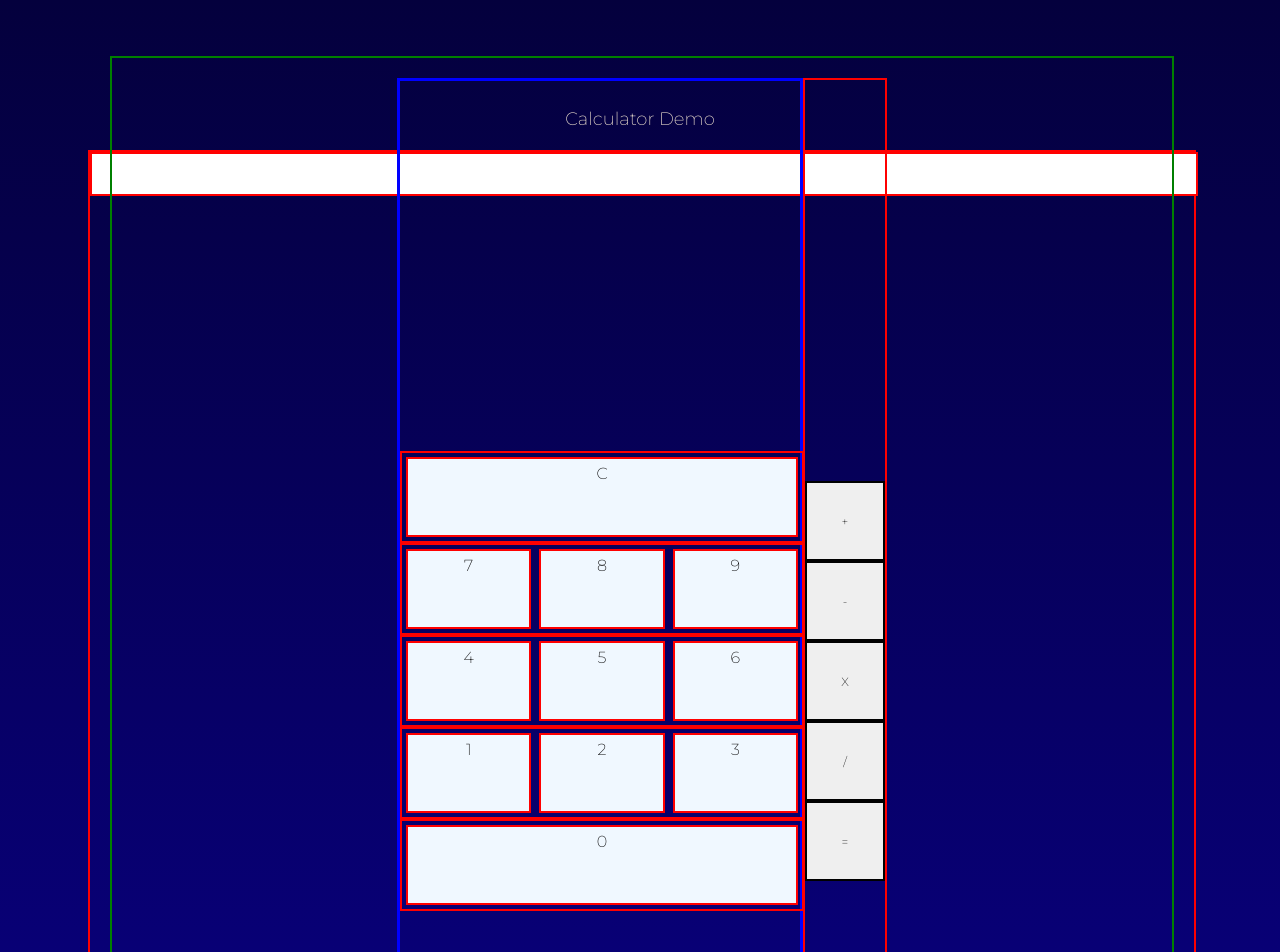
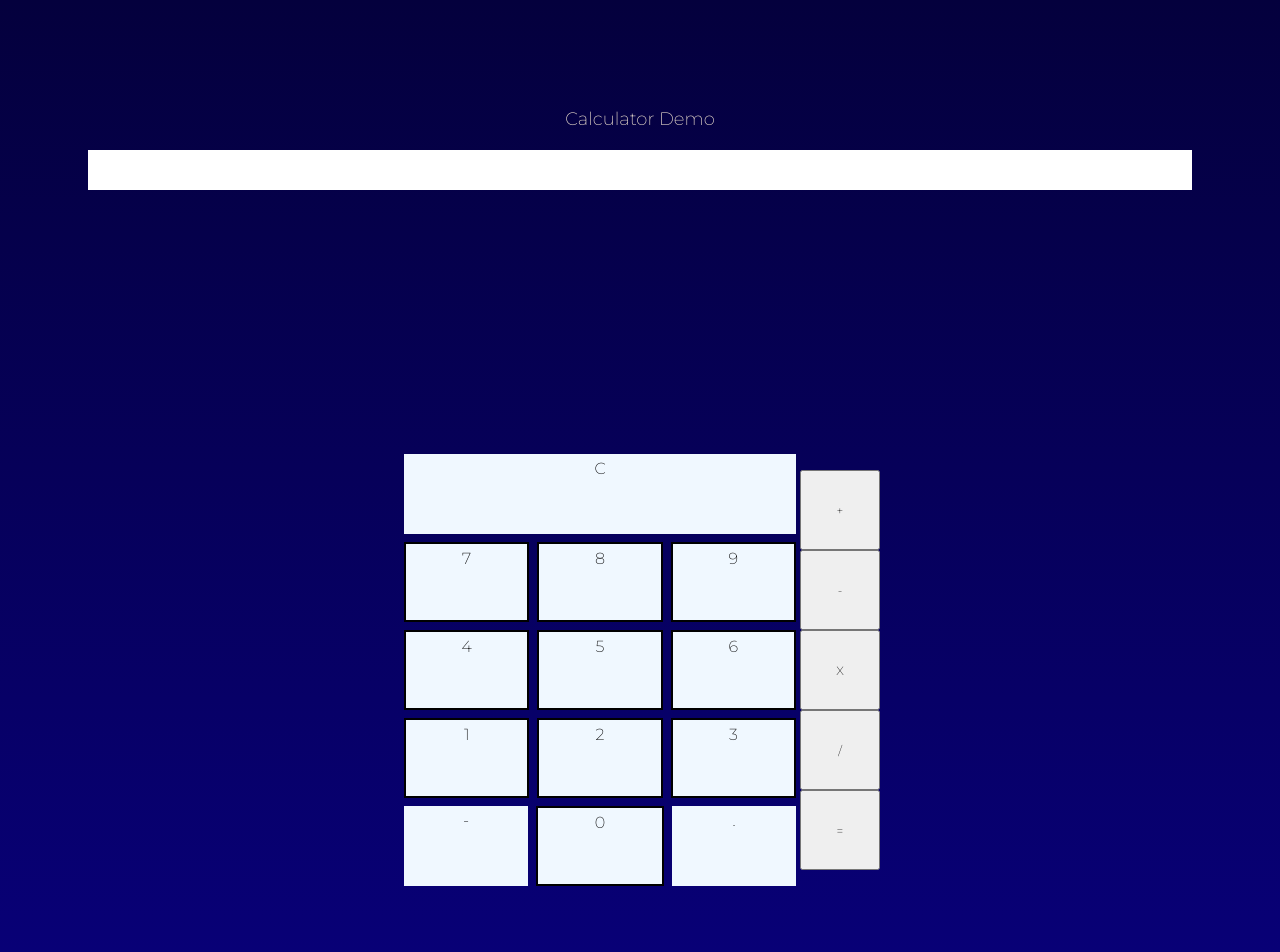
Before and after one commit to jan-kai1/odinCalculator, a plain HTML site: page index.html in a window 1280 px wide. Shown: the top 952 px of the page. Drawn offline with Linux system fonts and the light colour scheme.

Commit message:
finished negative and decimal

```diff
--- a/calculator.js
+++ b/calculator.js
@@ -2,6 +2,7 @@ const add = (num1, num2) => (Number(num1) + Number(num2));
 const subtract = (num1, num2) => (num1 - num2);
 const multiply = (num1, num2) => num1 * num2;
 const divide = (num1, num2) =>
+//TODO NEGATIVE AND DECIMALS
 {
     if (num2 == 0)
     {
@@ -143,7 +144,7 @@ document.addEventListener("DOMContentLoaded", function()
 
 
     //reset button
-    //TODO
+
     resetButton = document.querySelector("#reset")
     resetButton.addEventListener("click", function()
     {
@@ -156,10 +157,24 @@ document.addEventListener("DOMContentLoaded", function()
 
     });
 
+    //decimal button
+    decButton = document.querySelector(".decimalButton");
+    decButton.addEventListener("click", function()
+    {
+        currentNumber = currentNumber.concat(decButton.textContent);
+        numberDisplay.textContent = currentNumber;
 
 
+    });
+
+    negButton = document.querySelector(".negativeButton")
+    negButton.addEventListener("click", function()
+    {
+        currentNumber = negButton.textContent.concat(currentNumber);
+        numberDisplay.textContent = currentNumber;
 
 
+    })
 
 
 
--- a/index.html
+++ b/index.html
@@ -39,7 +39,10 @@
                     <div class ="calcButton">3</div>
                 </div>
                 <div class = "buttonRow">
+                    <div class = "negativeButton">-</div>
                     <div class = "calcButton">0</div>
+
+                    <div class = "decimalButton">.</div>
                 </div>
             </div>
             <div class = "operators">
--- a/styles.css
+++ b/styles.css
@@ -22,7 +22,7 @@ body{
 }
 .container{
     height: auto;
-    border: 2px solid red;
+    /* border: 2px solid red; */
     width: 100%;
     flex-direction: column;
     display:inline-flex;
@@ -33,7 +33,7 @@ body{
     padding : 20px;
     display: inline-flex;
     justify-content: center;
-    border: 2px solid green;
+    /* border: 2px solid green; */
     flex:2;
 
 
@@ -42,7 +42,7 @@ body{
     display : flex;
     width:50vh;
     height: 150vh;
-    border : 3px solid blue;
+    /* border : 3px solid blue; */
     justify-content: center;
     flex-direction: column;
     /* flex :2; */
@@ -54,7 +54,7 @@ body{
     align-items: center;
     width:100%;
     height:auto;
-    border: 2px solid red;
+    /* border: 2px solid red; */
 
 }
 .calcButton{
@@ -66,12 +66,12 @@ body{
 
     box-sizing: border-box;
     padding: 5px;
-    border: 2px solid red;
+    border: 2px solid black;
     color:black;
     flex:1;
 }
 .display{
-    border: 2px solid red;
+    /* border: 2px solid red; */
     width:100%;
     height:5vh;
     margin-bottom: -160px;
@@ -87,7 +87,7 @@ body{
 }
 .operators{
     width:10vh;
-    border: 2px solid red;
+    /* border: 2px solid red; */
     display: flex;
     flex-direction: column;
     justify-content: center;
@@ -99,7 +99,7 @@ button{
     color:black;
     width:10vh;
     height: 10vh;
-    border: 2px solid black;
+    /* border: 2px solid black; */
 }
 .miscButton{
     width:10vh;
@@ -110,8 +110,34 @@ button{
 
     box-sizing: border-box;
     padding: 5px;
-    border: 2px solid red;
+    /* border: 2px solid red; */
     color:black;
     flex:1;
 
 }
+.negativeButton{
+    width:10vh;
+    background-color: aliceblue;
+    height: 10vh;
+    margin:4px;
+    text-align: center;
+
+    box-sizing: border-box;
+    padding: 5px;
+    /* border: 2px solid red; */
+    color:black;
+    flex:1;
+}
+.decimalButton{
+    width:10vh;
+    background-color: aliceblue;
+    height: 10vh;
+    margin:4px;
+    text-align: center;
+
+    box-sizing: border-box;
+    padding: 5px;
+    /* border: 2px solid red; */
+    color:black;
+    flex:1;
+}
```
